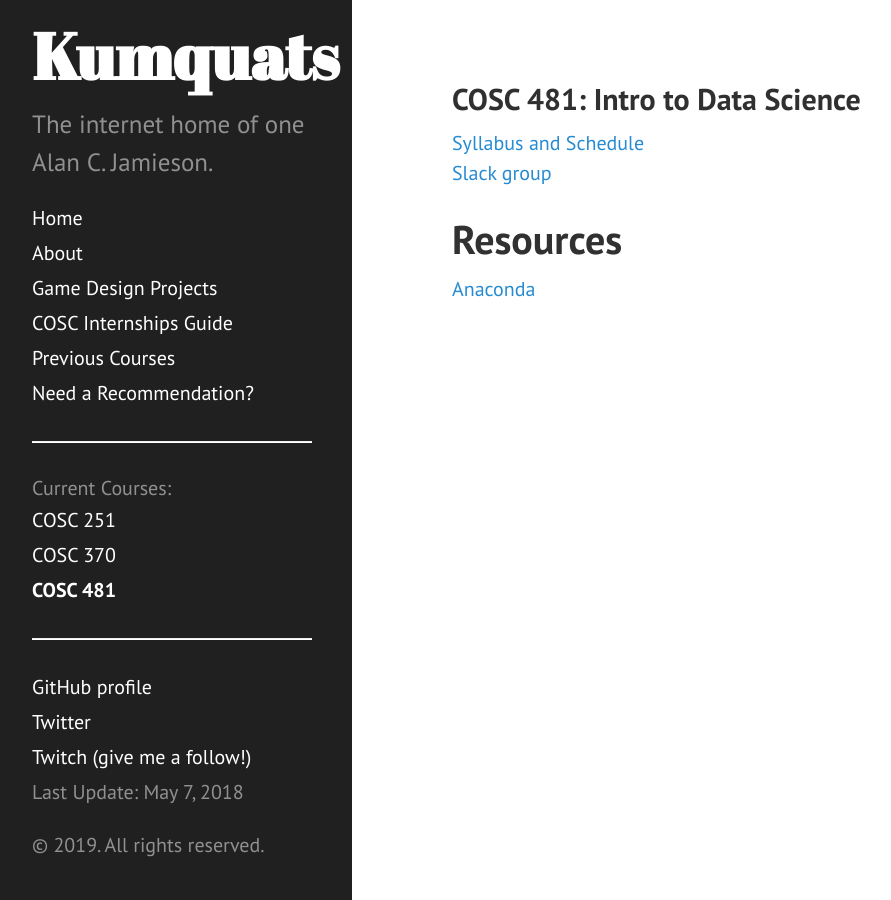
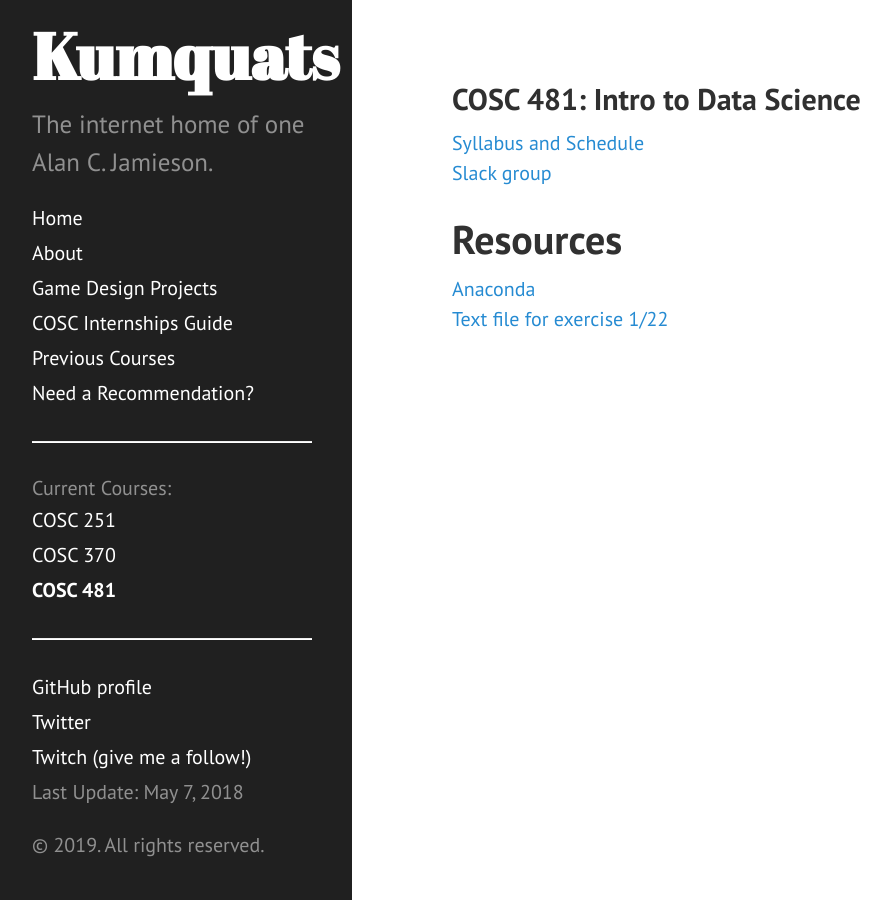
Before and after one commit to ripark/ripark.github.io, a Jekyll site: the page built from s19/cosc481.html, in a window 1280 px wide. Shown: the whole page, without its empty margins (8-899 px from the left). Built offline with Jekyll 4.4.1, drawn with Linux system fonts in a browser that asks for light colours; Markdown is read by kramdown in place of the engine named in the settings.

Commit message:
Update cosc481.html

```diff
--- a/s19/cosc481.html
+++ b/s19/cosc481.html
@@ -11,3 +11,5 @@ shorttitle: "COSC 481"
 <h1>Resources</h1>
 <a href="https://www.anaconda.com/download/">Anaconda</a>
 <br>
+<a href="http://ripark.github.io/s17/SoManyWords.txt">Text file for exercise 1/22</a>
+<br>
```
